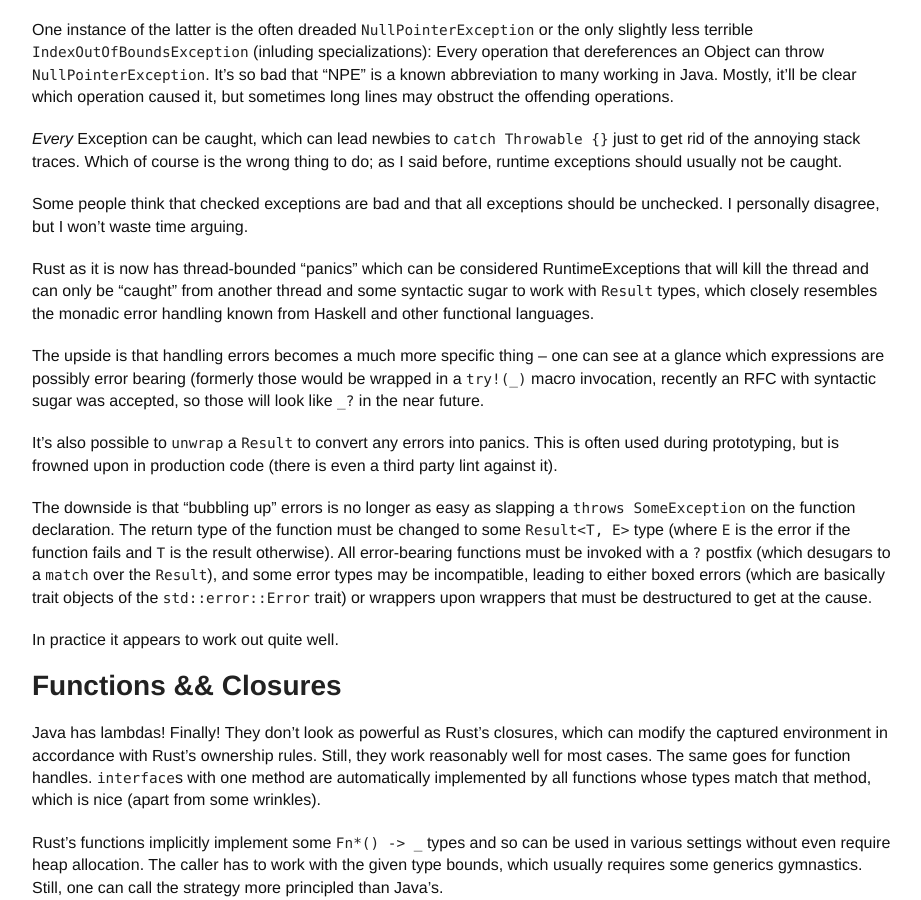
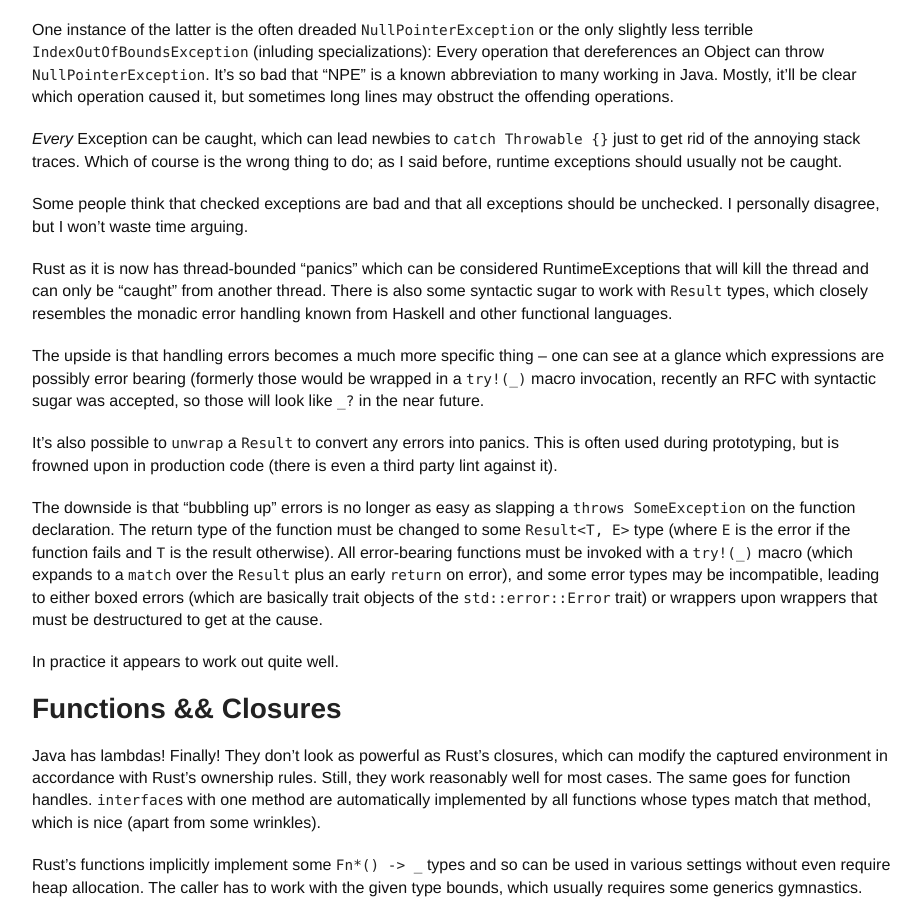
Before and after one commit to llogiq/llogiq.github.io, a Jekyll site: the page built from _posts/2016-02-28-java-rust.md, in a window 1280 px wide and 900 px high, scrolled down 5565 px. Shown: the whole window, without its empty margins (178-1099 px from the left). Built offline with Jekyll 4.4.1, drawn with Linux system fonts in a browser that asks for light colours.

Commit message:
improve error handling text

```diff
--- a/_posts/2016-02-28-java-rust.md
+++ b/_posts/2016-02-28-java-rust.md
@@ -328,8 +328,8 @@ should be unchecked. I personally disagree, but I won't waste time arguing.
 
 Rust as it is now has thread-bounded "panics" which can be considered
 RuntimeExceptions that will kill the thread and can only be "caught" from
-another thread and some syntactic sugar to work with `Result` types, which
-closely resembles the monadic error handling known from Haskell and other
+another thread. There is also some syntactic sugar to work with `Result` types,
+which closely resembles the monadic error handling known from Haskell and other
 functional languages.
 
 The upside is that handling errors becomes a much more specific thing – one
@@ -345,10 +345,11 @@ The downside is that "bubbling up" errors is no longer as easy as slapping a
 `throws SomeException` on the function declaration. The return type of the
 function must be changed to some `Result<T, E>` type (where `E` is the error if
 the function fails and `T` is the result otherwise). All error-bearing
-functions must be invoked with a `?` postfix (which desugars to a `match` over
-the `Result`), and some error types may be incompatible, leading to either
-boxed errors (which are basically trait objects of the `std::error::Error`
-trait) or wrappers upon wrappers that must be destructured to get at the cause.
+functions must be invoked with a `try!(_)` macro (which expands to a `match`
+over the `Result` plus an early `return` on error), and some error types may be
+incompatible, leading to either boxed errors (which are basically trait objects
+of the `std::error::Error` trait) or wrappers upon wrappers that must be
+destructured to get at the cause.
 
 In practice it appears to work out quite well.
 
```
